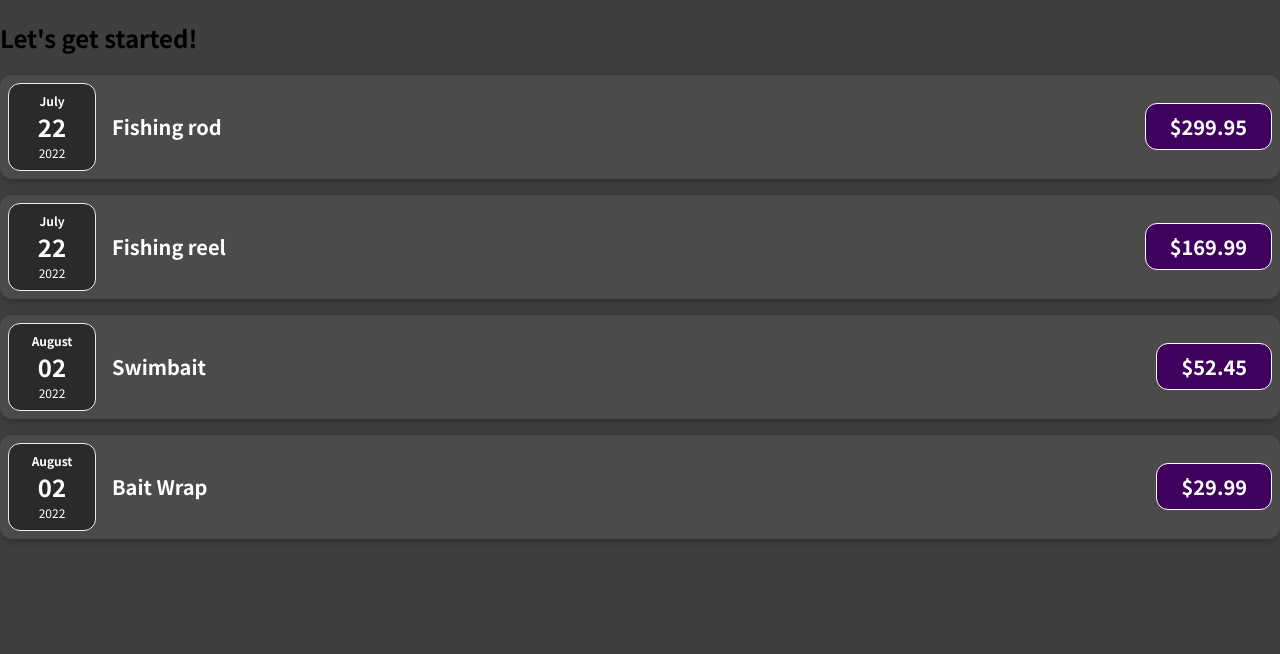
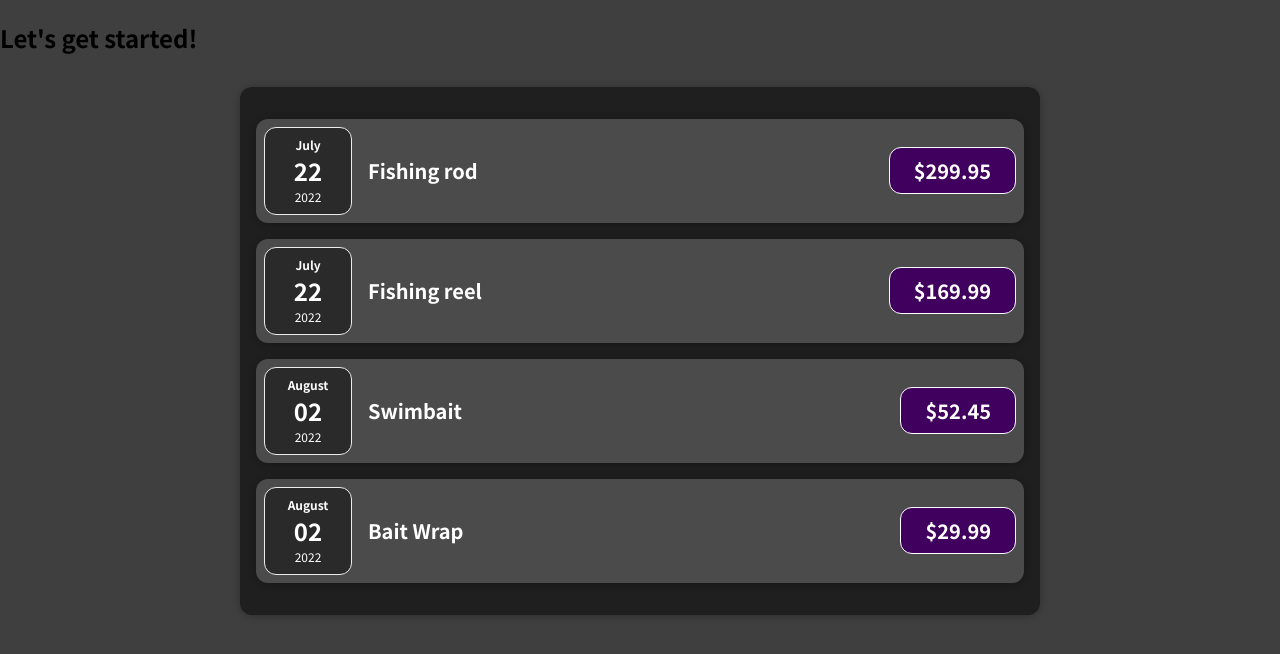
Before and after one commit to Sarguello12/expense-tracker, a JavaScript app: page / in a window 1280 px wide. Shown: the top 654 px of the page. Built offline with nearby package versions, Linux system fonts and the light colour scheme.

Commit message:
style: created wrapper element card to contain shared styling

```diff
--- a/src/App.js
+++ b/src/App.js
@@ -1,4 +1,5 @@
 import ExpenseItem from "./components/ExpenseItem";
+import Expenses from "./components/Expenses";
 
 function App() {
   const expenses = [
@@ -23,30 +24,11 @@
       date: new Date(2022, 7, 2),
     },
   ];
-
+  console.log(expenses[0].date);
   return (
     <div>
       <h2>Let's get started!</h2>
-      <ExpenseItem
-        title={expenses[0].title}
-        amount={expenses[0].amount}
-        date={expenses[0].date}
-      ></ExpenseItem>
-      <ExpenseItem
-        title={expenses[1].title}
-        amount={expenses[1].amount}
-        date={expenses[1].date}
-      ></ExpenseItem>
-      <ExpenseItem
-        title={expenses[2].title}
-        amount={expenses[2].amount}
-        date={expenses[2].date}
-      ></ExpenseItem>
-      <ExpenseItem
-        title={expenses[3].title}
-        amount={expenses[3].amount}
-        date={expenses[3].date}
-      ></ExpenseItem>
+      <Expenses items={expenses} />
     </div>
   );
 }
--- /dev/null
+++ b/src/components/Card.css
@@ -0,0 +1,4 @@
+.card {
+  border-radius: 12px;
+  box-shadow: 0 1px 8px rgba(0, 0, 0, 0.25);
+}
--- /dev/null
+++ b/src/components/Card.js
@@ -0,0 +1,10 @@
+import "./Card.css";
+
+function Card(props) {
+  //any additional class names that are added will be applied to the card class
+  const classes = "card " + props.className;
+  // props.children allows values to be input within the "<Card/>" tags
+  return <div className={classes}>{props.children}</div>;
+}
+
+export default Card;
--- a/src/components/ExpenseItem.css
+++ b/src/components/ExpenseItem.css
@@ -2,10 +2,8 @@
   display: flex;
   justify-content: space-between;
   align-items: center;
-    box-shadow: 0 2px 8px rgba(0, 0, 0, 0.25);
   padding: 0.5rem;
   margin: 1rem 0;
-    border-radius: 12px;
   background-color: #4b4b4b;
 }
 
--- a/src/components/ExpenseItem.js
+++ b/src/components/ExpenseItem.js
@@ -1,15 +1,16 @@
 import ExpenseDate from "./ExpenseDate";
+import Card from "./Card";
 import "./ExpenseItem.css";
 
 function ExpenseItem(props) {
   return (
-    <div className="expense-item">
+    <Card className="expense-item">
       <ExpenseDate date={props.date} />
       <div className="expense-item__description">
         <h2>{props.title}</h2>
         <div className="expense-item__price">${props.amount}</div>
       </div>
-    </div>
+    </Card>
   );
 }
 
--- /dev/null
+++ b/src/components/Expenses.css
@@ -0,0 +1,7 @@
+.expenses {
+  padding: 1rem;
+  background-color: rgb(31, 31, 31);
+  margin: 2rem auto;
+  width: 50rem;
+  max-width: 95%;
+}
--- /dev/null
+++ b/src/components/Expenses.js
@@ -0,0 +1,32 @@
+import ExpenseItem from "./ExpenseItem";
+import Card from "./Card";
+import "./Expenses.css";
+
+function Expenses(props) {
+  return (
+    <Card className="expenses">
+      <ExpenseItem
+        title={props.items[0].title}
+        amount={props.items[0].amount}
+        date={props.items[0].date}
+      />
+      <ExpenseItem
+        title={props.items[1].title}
+        amount={props.items[1].amount}
+        date={props.items[1].date}
+      />
+      <ExpenseItem
+        title={props.items[2].title}
+        amount={props.items[2].amount}
+        date={props.items[2].date}
+      />
+      <ExpenseItem
+        title={props.items[3].title}
+        amount={props.items[3].amount}
+        date={props.items[3].date}
+      />
+    </Card>
+  );
+}
+
+export default Expenses;
```
Lines whose indentation alone changed are shown as unchanged.
